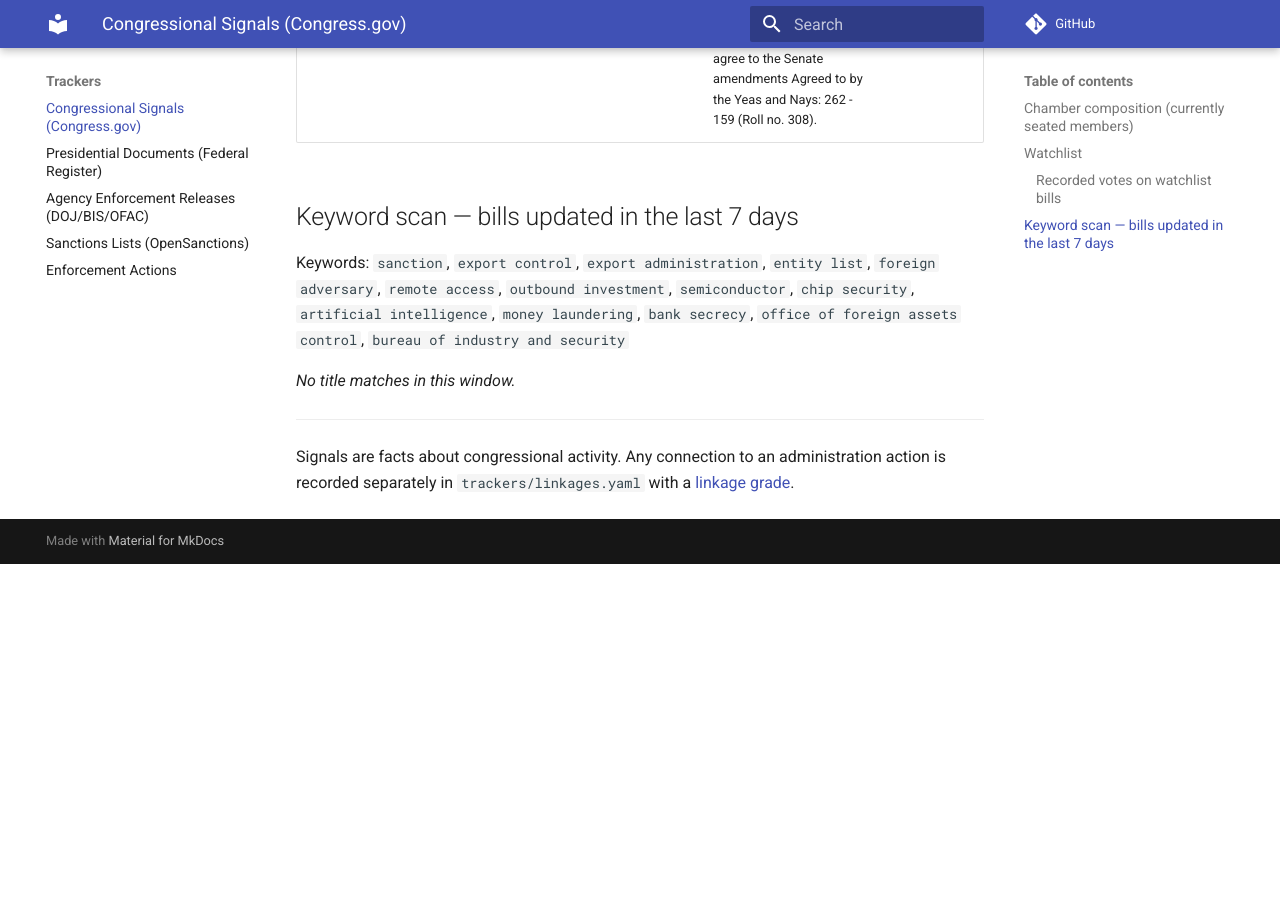
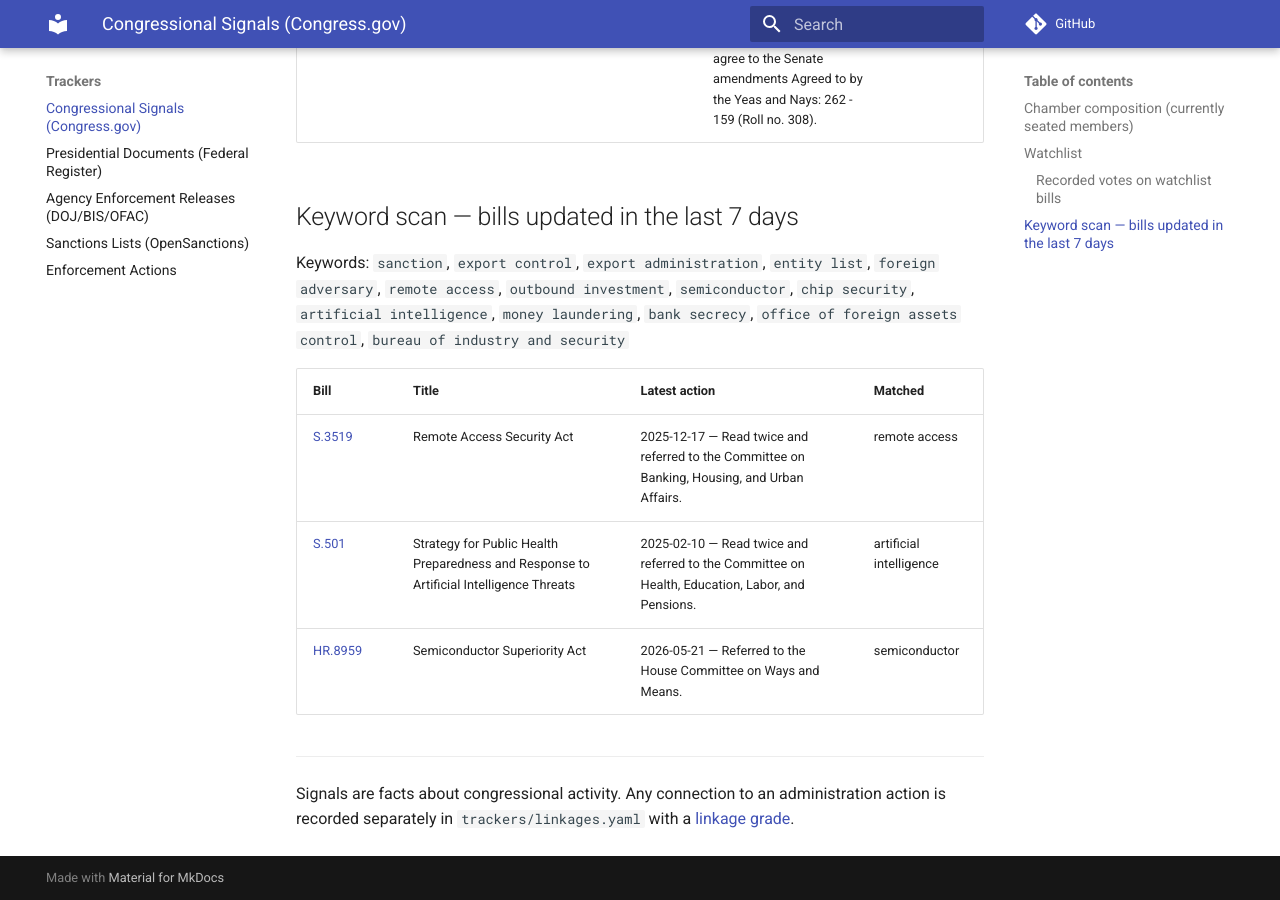
Before and after one commit to felipelago17/Congressional-Influence-Sanctions-Export-Controls, an MkDocs documentation site: the page built from docs/trackers/congress-signals.md, in a window 1280 px wide and 900 px high, scrolled down 1897 px. Built offline with MkDocs 1.6.1 and Material for MkDocs 9.7.7, drawn with Linux system fonts in a browser that asks for light colours; comment, search, counter and statistics services are not loaded; before the commit the page ends 2461 px from its top, so only the background shows below that; some of the changed text lies outside the part shown.

Commit message:
data: congress signals 2026-11-26

```diff
--- a/docs/trackers/congress-signals.md
+++ b/docs/trackers/congress-signals.md
@@ -1,6 +1,6 @@
 # Congressional signals (Congress.gov API)
 
-*Auto-generated 2026-11-25 18:02 UTC from the official [Congress.gov API](https://api.congress.gov/). Aggregate party counts only — no per-member scorecards. Not legal advice.*
+*Auto-generated 2026-11-26 17:48 UTC from the official [Congress.gov API](https://api.congress.gov/). Aggregate party counts only — no per-member scorecards. Not legal advice.*
 
 ## Chamber composition (currently seated members)
 
@@ -35,7 +35,11 @@ Roll-call links are the Tier 1 source for party breakdowns; the repository recor
 
 Keywords: `sanction`, `export control`, `export administration`, `entity list`, `foreign adversary`, `remote access`, `outbound investment`, `semiconductor`, `chip security`, `artificial intelligence`, `money laundering`, `bank secrecy`, `office of foreign assets control`, `bureau of industry and security`
 
-_No title matches in this window._
+| Bill | Title | Latest action | Matched |
+|---|---|---|---|
+| [S.3519](https://www.congress.gov/bill/119th-congress/senate-bill/3519) | Remote Access Security Act | 2025-12-17 — Read twice and referred to the Committee on Banking, Housing, and Urban Affairs. | remote access |
+| [S.501](https://www.congress.gov/bill/119th-congress/senate-bill/501) | Strategy for Public Health Preparedness and Response to Artificial Intelligence Threats | 2025-02-10 — Read twice and referred to the Committee on Health, Education, Labor, and Pensions. | artificial intelligence |
+| [HR.8959](https://www.congress.gov/bill/119th-congress/house-bill/8959) | Semiconductor Superiority Act | 2026-05-21 — Referred to the House Committee on Ways and Means. | semiconductor |
 
 ---
 Signals are facts about congressional activity. Any connection to an administration action is recorded separately in `trackers/linkages.yaml` with a [linkage grade](../methodology/linkage-grades.md).
```
Also changed, not shown: 1 other file.
